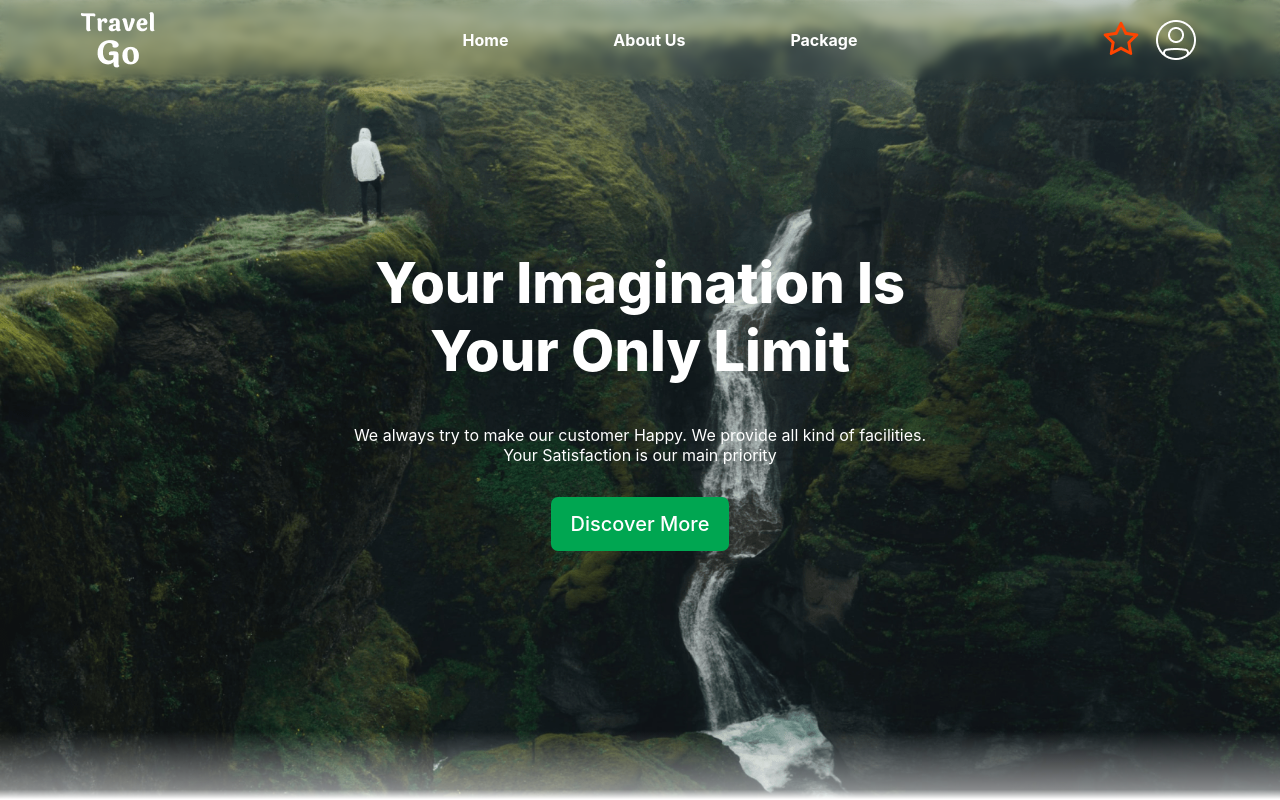
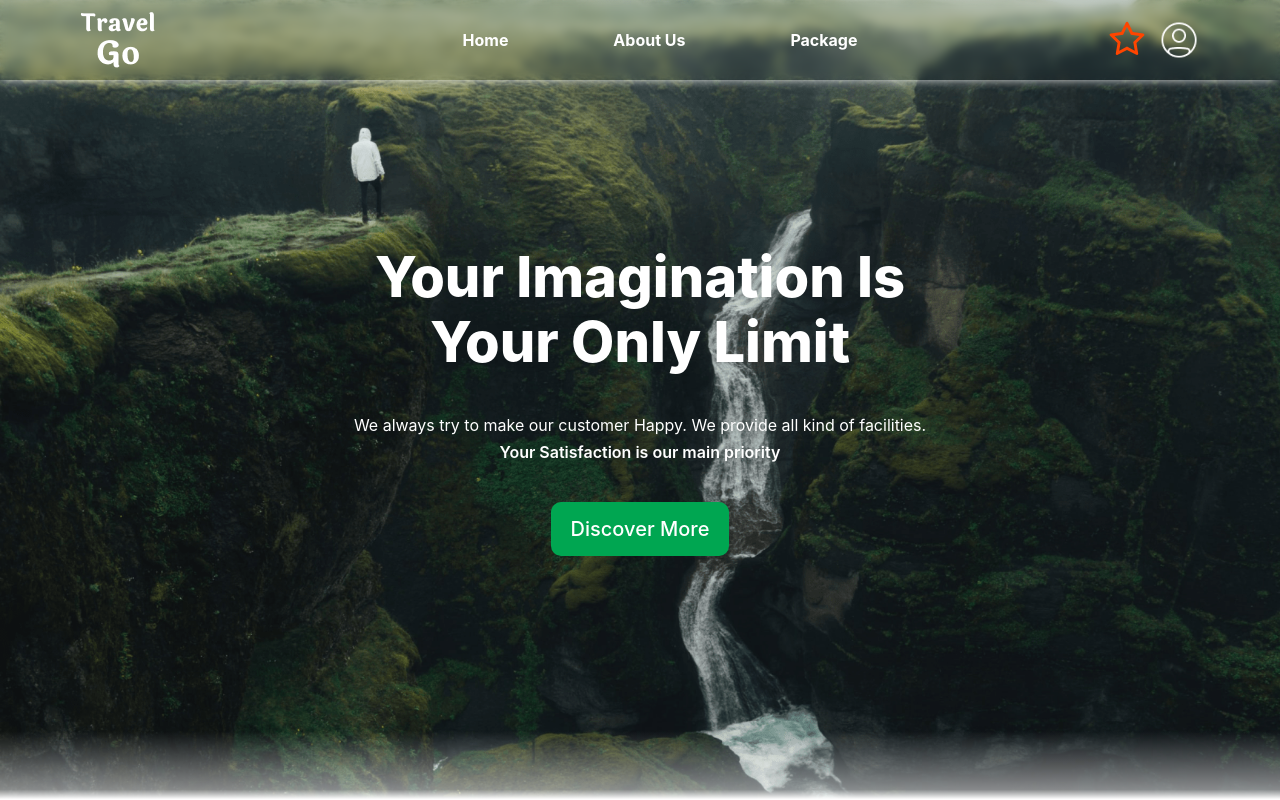
Before and after one commit to nishant-ai/TravelGo, a React (Create React App) app: page / in a window 1280 px wide. Shown: the top 800 px of the page. Built offline with nearby package versions, Linux system fonts and the light colour scheme.

Commit message:
navbar and cover css modified

```diff
--- a/src/components/Cover.js
+++ b/src/components/Cover.js
@@ -54,9 +54,12 @@ const CoverTitle = styled.div`
   font-weight: 800;
   font-size: 7vh;
   text-align: center;
+  line-height: 65px;
 `
 const CoverText = styled.div`
   color: white;
+  font-weight: 600;
+  line-height: 35px;
 `
 
 const CoverTextu = styled.div` // cover text upper
@@ -68,7 +71,7 @@ const CoverButton = styled.a`
   margin-top: 4vh;
   background-color: #00A651;
   padding: 15px 20px;
-  border-radius: 7px;
+  border-radius: 10px;
   font-size: 2.5vh;
   font-weight: 500;
   color: white;
--- a/src/components/Navbar/Navbar.js
+++ b/src/components/Navbar/Navbar.js
@@ -84,6 +84,7 @@ const Nav = styled.div`
   width: 100%;
   height: 5rem;
   backdrop-filter: blur(5px);
+  box-shadow: -2px 2px 10px -3px #fff;
   @media (max-width:600px) {
     padding:0 1rem;
 
@@ -166,6 +167,7 @@ const Right = styled.div`
 
 
 const Profile = styled.img`
-  height: 50%;
+  width: 42px;
+  height: 42px;
   cursor: pointer;
 `
```
Also changed, not shown: 1 other file (tests, documents, lock files or other folders).
